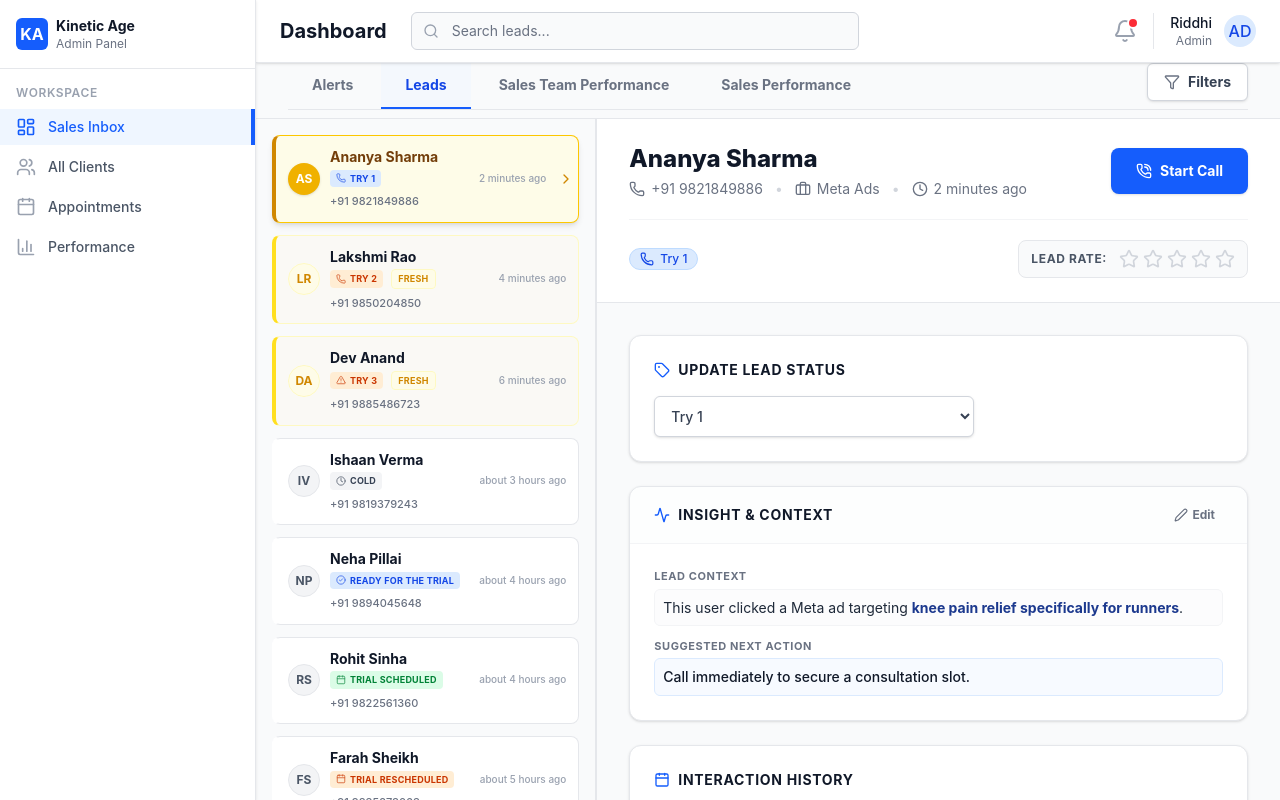
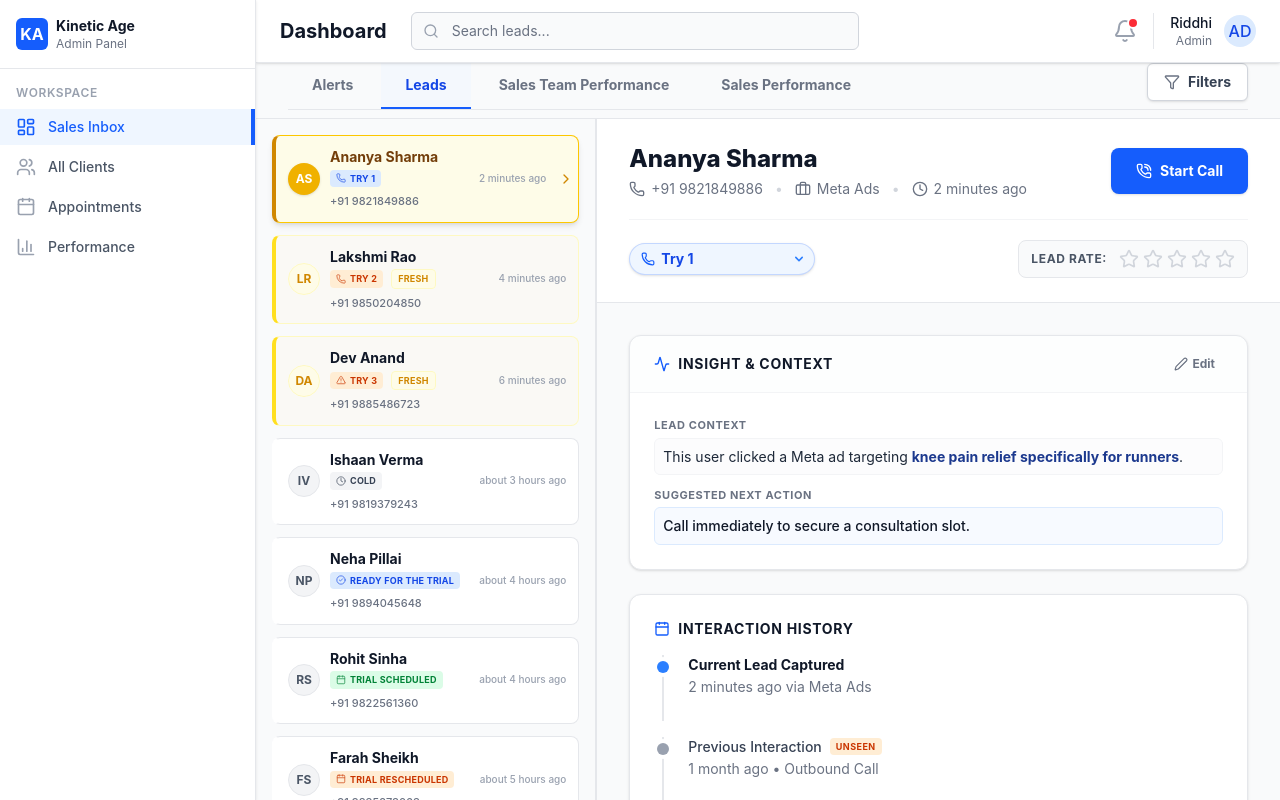
Before and after one commit to vidula18/kinetic-dashboard, a React (Vite) app: page / in a window 1280 px wide. Both pictures are taken after a click on the button "Leads". Built offline with nearby package versions, Linux system fonts and the light colour scheme.

Commit message:
Update Lead Status to be an inline dropdown

```diff
--- a/src/components/LeadDetail.tsx
+++ b/src/components/LeadDetail.tsx
@@ -1,9 +1,8 @@
 import { useState, useEffect } from 'react';
 import type { Lead } from '../data/mockLeads';
-import { LabelPill } from './LabelPill';
 import { PrimaryActionButton } from './PrimaryActionButton';
 import { formatDistanceToNow } from 'date-fns';
-import { Phone, Calendar, Clock, Briefcase, Activity, Edit2, Save, X, Star, Tag } from 'lucide-react';
+import { Phone, Calendar, Clock, Briefcase, Activity, Edit2, Save, X, Star } from 'lucide-react';
 import { MOCK_LABELS, type LabelType } from '../data/labelConfig';
 import { LiveCallFlow } from './LiveCallFlow';
 import { CallSummary } from './CallSummary';
@@ -126,16 +125,49 @@ export function LeadDetail({ lead }: LeadDetailProps) {
         </div>
 
         <div className="mt-5 flex flex-col sm:flex-row sm:justify-between sm:items-center gap-4 border-t border-gray-100 pt-5">
-          <div className="flex flex-wrap gap-2">
-            {lead.labels.map((label, idx) => {
-              const Icon = label.icon;
+          <div className="flex flex-wrap gap-2 items-center relative">
+            {(() => {
+              const currentLabelConfig = MOCK_LABELS.find(l => l.text === selectedLabel) || MOCK_LABELS[0];
+              const Icon = currentLabelConfig.icon;
               return (
-                <LabelPill key={idx} color={label.color}>
-                  <Icon className="w-3.5 h-3.5 mr-1.5" />
-                  {label.text}
-                </LabelPill>
+                <div className="relative inline-flex items-center">
+                  <div className="absolute inset-y-0 left-0 pl-3 flex items-center pointer-events-none">
+                    <Icon className={`w-3.5 h-3.5 ${
+                      currentLabelConfig.color === 'blue' ? 'text-blue-600' :
+                      currentLabelConfig.color === 'green' ? 'text-green-600' :
+                      currentLabelConfig.color === 'orange' ? 'text-orange-600' :
+                      'text-gray-600'
+                    }`} />
+                  </div>
+                  <select
+                    value={selectedLabel}
+                    onChange={(e) => setSelectedLabel(e.target.value as LabelType)}
+                    className={`block w-full pl-8 pr-8 py-1.5 text-sm font-bold border-0 focus:outline-none focus:ring-2 focus:ring-blue-500 rounded-full shadow-sm cursor-pointer appearance-none ${
+                      currentLabelConfig.color === 'blue' ? 'bg-blue-50 text-blue-700 ring-1 ring-inset ring-blue-600/20 hover:bg-blue-100' :
+                      currentLabelConfig.color === 'green' ? 'bg-green-50 text-green-700 ring-1 ring-inset ring-green-600/20 hover:bg-green-100' :
+                      currentLabelConfig.color === 'orange' ? 'bg-orange-50 text-orange-700 ring-1 ring-inset ring-orange-600/20 hover:bg-orange-100' :
+                      'bg-gray-50 text-gray-700 ring-1 ring-inset ring-gray-600/20 hover:bg-gray-100'
+                    }`}
+                  >
+                    {MOCK_LABELS.map((labelOption, idx) => (
+                      <option key={idx} value={labelOption.text}>
+                        {labelOption.text}
+                      </option>
+                    ))}
+                  </select>
+                  <div className="absolute inset-y-0 right-0 pr-2 flex items-center pointer-events-none">
+                    <svg className={`h-4 w-4 ${
+                      currentLabelConfig.color === 'blue' ? 'text-blue-500' :
+                      currentLabelConfig.color === 'green' ? 'text-green-500' :
+                      currentLabelConfig.color === 'orange' ? 'text-orange-500' :
+                      'text-gray-500'
+                    }`} xmlns="http://www.w3.org/2000/svg" viewBox="0 0 20 20" fill="currentColor" aria-hidden="true">
+                      <path fillRule="evenodd" d="M5.293 7.293a1 1 0 011.414 0L10 10.586l3.293-3.293a1 1 0 111.414 1.414l-4 4a1 1 0 01-1.414 0l-4-4a1 1 0 010-1.414z" clipRule="evenodd" />
+                    </svg>
+                  </div>
+                </div>
               );
-            })}
+            })()}
           </div>
 
           <div className="flex items-center gap-3 bg-gray-50 px-3 py-2 rounded-lg border border-gray-200">
@@ -166,28 +198,6 @@ export function LeadDetail({ lead }: LeadDetailProps) {
 
       {/* Content Workspace */}
       <div className="p-8 max-w-4xl">
-
-        {/* AI Insight & Context Card */}
-        {/* Label Picker Card */}
-        <div className="bg-white rounded-xl shadow-sm border border-gray-200 overflow-hidden mb-6 p-6">
-          <h3 className="text-sm font-bold text-gray-900 uppercase tracking-wider flex items-center mb-4">
-            <Tag className="w-4 h-4 mr-2 text-blue-600" />
-            Update Lead Status
-          </h3>
-          <div className="max-w-xs relative">
-            <select
-              value={selectedLabel}
-              onChange={(e) => setSelectedLabel(e.target.value as LabelType)}
-              className="block w-full pl-3 pr-10 py-2.5 text-sm font-medium text-gray-700 border-gray-300 focus:outline-none focus:ring-blue-500 focus:border-blue-500 rounded-md shadow-sm border bg-white cursor-pointer transition-colors"
-            >
-              {MOCK_LABELS.map((labelOption, idx) => (
-                <option key={idx} value={labelOption.text}>
-                  {labelOption.text}
-                </option>
-              ))}
-            </select>
-          </div>
-        </div>
 
         {/* AI Insight & Context Card */}
         <div className="bg-white rounded-xl shadow-sm border border-gray-200 overflow-hidden mb-6">
```
